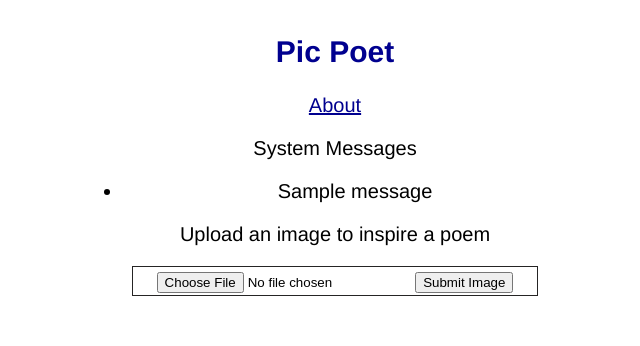
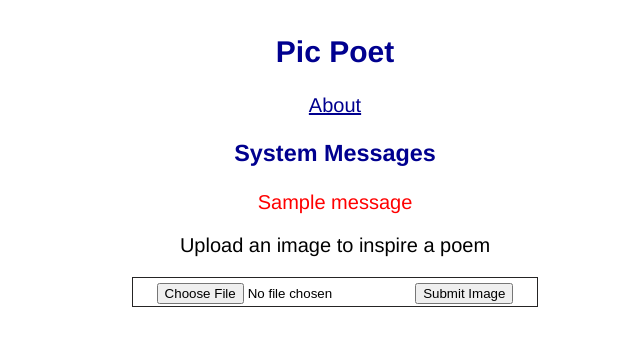
Before and after one commit to srimel/Pic-Poet, a Flask app: page / in a window 1280 px wide. Shown: the top 346 px of the page, without its empty margins (305-945 px from the left). Run offline with Flask 3, Linux system fonts and the light colour scheme; one stand-in notice (Sample message) is shown.

Commit message:
update style of system messages

```diff
--- a/final/static/styles.css
+++ b/final/static/styles.css
@@ -28,3 +28,6 @@ form {
 .about {
     text-align: left !important;
 }
+.system {
+    color: red;
+}
--- a/final/templates/index.html
+++ b/final/templates/index.html
@@ -2,12 +2,12 @@
 <h2>Pic Poet</h2>
 <a href="{{ url_for('about') }}">About</a>
 {% with messages = get_flashed_messages() %} {% if messages %}
-<p>System Messages</p>
-<ul class="flashes">
+<div class="system">
+  <h3>System Messages</h3>
   {% for message in messages %}
-  <li>{{ message }}</li>
+  <p>{{ message }}</p>
   {% endfor %}
-</ul>
+</div>
 {% endif %} {% endwith %}
 <p>Upload an image to inspire a poem</p>
 <form
```
